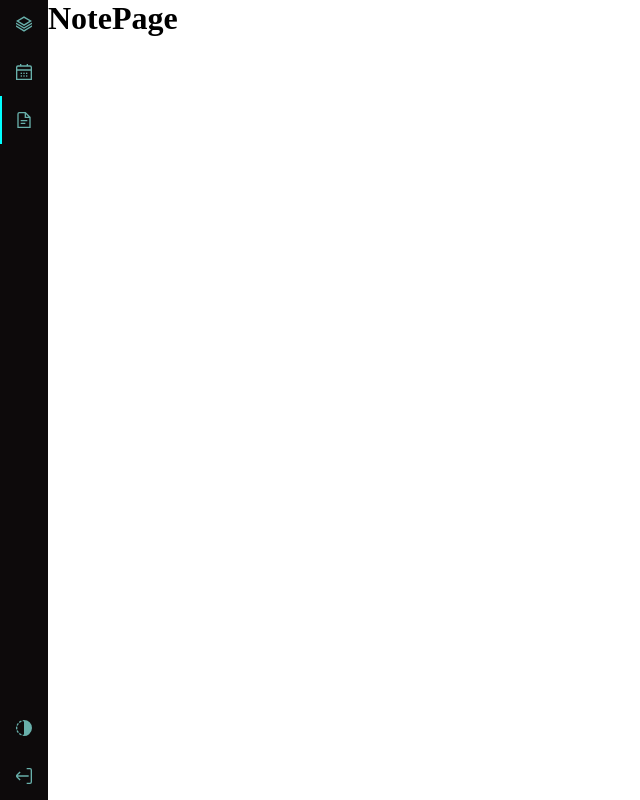
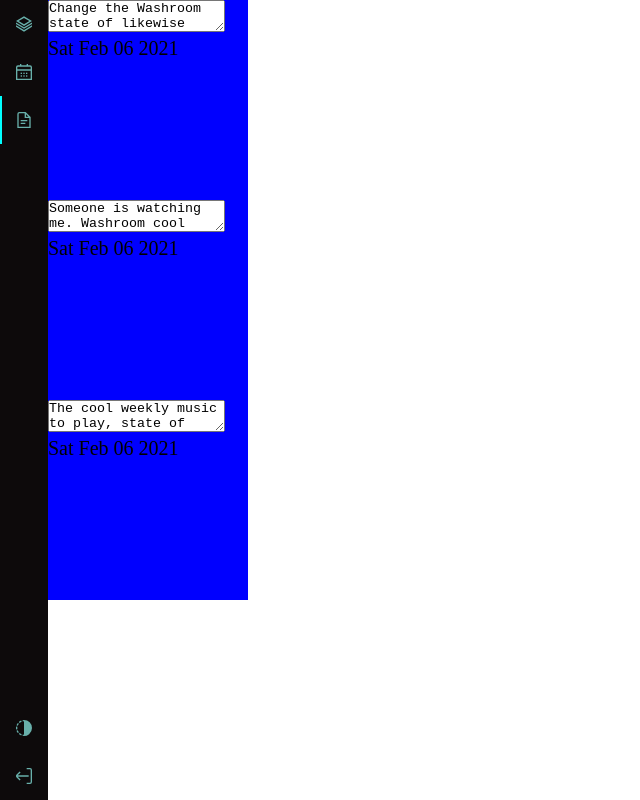
Before and after one commit to BoxOfYogurt/petrus, a React (Create React App) app in the folder client/: page /notes in a window 1280 px wide. Shown: the top 800 px of the page, without its empty margins (0-640 px from the left). Built offline with nearby package versions, Linux system fonts and the light colour scheme; a web font is replaced by a local one.

Commit message:
NotePage skeleton toBeChanged: update values, styling

```diff
--- a/client/src/Components/Calendar_Components/CalendarWidget.tsx
+++ b/client/src/Components/Calendar_Components/CalendarWidget.tsx
@@ -228,6 +228,7 @@ export const CalendarWidget = () => {
                 }
               >
                 <p style={Theme.p} className="dateNumber_p">
+                  <title>{today.toDateString()}</title>
                   {day.DayDate}
                 </p>
                 {day.FullDate.toDateString() === today.toDateString() ? (
@@ -237,10 +238,8 @@ export const CalendarWidget = () => {
                     className="today_svg"
                     viewBox="0 0 24 24"
                   >
-                    <title>99 o-square</title>
-                    <g id="_01_align_center" data-name="01 align center">
-                      <path d="M24,24H0V0H24ZM2,22H22V2H2Z" />
-                    </g>
+                    <title>{today.toDateString()}</title>
+                    <path d="M19,0H5A5.006,5.006,0,0,0,0,5V19a5.006,5.006,0,0,0,5,5H19a5.006,5.006,0,0,0,5-5V5A5.006,5.006,0,0,0,19,0Zm3,19a3,3,0,0,1-3,3H5a3,3,0,0,1-3-3V5A3,3,0,0,1,5,2H19a3,3,0,0,1,3,3Z" />
                   </svg>
                 ) : null}
               </div>
--- a/client/src/Css/calendar.css
+++ b/client/src/Css/calendar.css
@@ -27,8 +27,8 @@
   align-items: center;
 }
 .cal_month_h1 {
-  font-size: 20px;
-  font-weight: 200;
+  font-size: 21px;
+  font-weight: 500;
   font-family: var(--ff-4);
   width: 8em;
   text-align: center;
@@ -90,9 +90,8 @@
 }
 
 .today_svg {
-  font-size: 18px;
   position: absolute;
-  height: 1em;
+  height: 1.7em;
 }
 
 .cal_arrows_svg {
--- /dev/null
+++ b/client/src/Css/notePage.css
@@ -0,0 +1,6 @@
+.note {
+  font-size: 20px;
+  background-color: blue;
+  height: 10em;
+  width: 10em;
+}
--- a/client/src/Routes/ListPage.tsx
+++ b/client/src/Routes/ListPage.tsx
@@ -2,7 +2,7 @@ import { Switch, Route, useRouteMatch } from "react-router-dom";
 
 import { Categories } from "../Components/SubNavigation/Categories";
 import { ListContent, CreateList } from "../Components/List_Components/List";
-import { CreateListWidget } from "../Widgets/SubWidgets/CreateListWidget";
+import { CreateListWidget } from "../Widgets/CreateListWidget";
 
 import "../Css/listPage.css";
 import { useTheme } from "../Store/useTheme";
--- a/client/src/Routes/NotePage.tsx
+++ b/client/src/Routes/NotePage.tsx
@@ -1,7 +1,71 @@
+import { Dispatch, useEffect, useState } from "react";
+import "../Css/notePage.css";
+
+const initialValue: InterfaceNoteProps[] = [
+  {
+    id: 1,
+    text: "Change the Washroom state of likewise others NUMBER 1",
+    date: new Date().toDateString(),
+  },
+  {
+    id: 2,
+    text:
+      "Someone is watching me. Washroom cool music discover others NUMBER 2",
+    date: new Date().toDateString(),
+  },
+  {
+    id: 3,
+    text: "The cool weekly music to play, state of likewise others NUMBER 3.",
+    date: new Date().toDateString(),
+  },
+];
+
+interface InterfaceNoteProps {
+  id: number;
+  date: string;
+  text: string;
+}
+
 export const NotePage = () => {
   return (
-    <div className="Page_container">
-      <h1>NotePage</h1>
+    <div className="Page_container notePage">
+      <section className=""></section>
+      <section>
+        <NoteWidget />
+      </section>
     </div>
   );
 };
+export const NoteWidget = () => {
+  const [noteData, setNoteData] = useState<InterfaceNoteProps[]>(initialValue);
+
+  return (
+    <>
+      {noteData.map((note, index) => {
+        return (
+          <div key={note.id} className="note">
+            <section className="note_text">
+              <textarea
+                value={noteData[index].text}
+                onChange={(event) => {
+                  console.log(noteData);
+                  setNoteData([
+                    ...noteData,
+                    (noteData[index] = {
+                      id: 1,
+                      text: "Test",
+                      date: new Date().toDateString(),
+                    }),
+                  ]);
+                }}
+              />
+            </section>
+            <section className="note_date">
+              <p>{note.date}</p>
+            </section>
+          </div>
+        );
+      })}
+    </>
+  );
+};
--- a/client/src/Widgets/SubWidgets/CreateListWidget.tsx
+++ b/client/src/Widgets/CreateListWidget.tsx
@@ -1,4 +1,4 @@
-import { ThemeProvider, useTheme } from "../../Store/useTheme";
+import { ThemeProvider, useTheme } from "../Store/useTheme";
 
 export const CreateListWidget = () => {
   const { Theme } = useTheme();
```
Also changed, not shown: client/src/Widgets/WeekSlider.tsx (renamed from client/src/Widgets/SubWidgets/WeekSlider.tsx).
